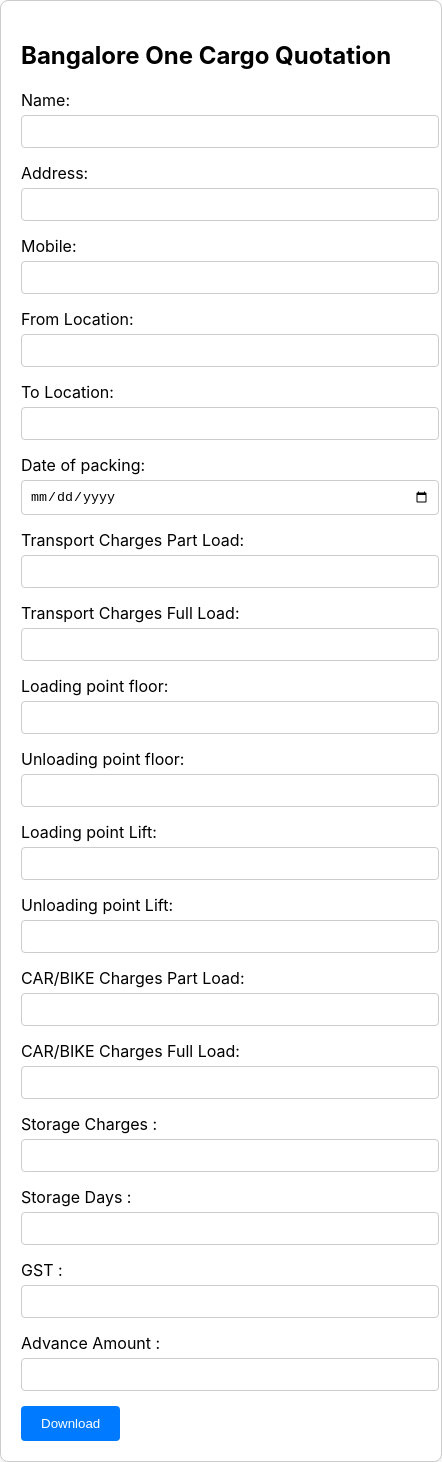
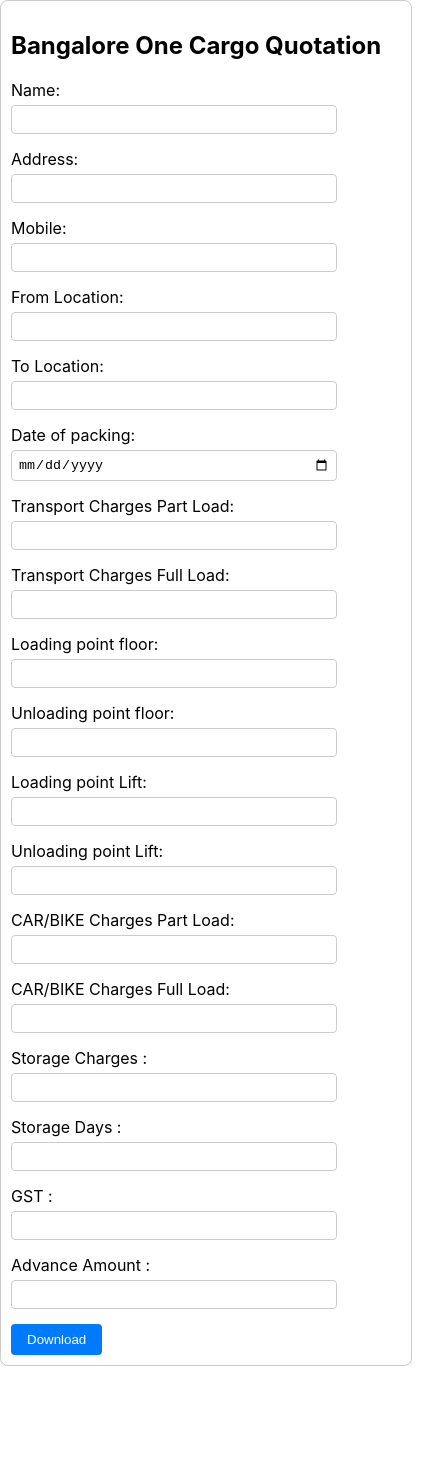
Before and after one commit to isyedtanzeem/Quotationmaker, a React (Create React App) app: page / in a window 390 px wide. Shown: the whole page, 442 px wide, since content can reach past the window. After the commit the page ends 1366 px from the top, so only its background shows below. Built offline with nearby package versions, Linux system fonts and the light colour scheme.

Commit message:
responsive

```diff
--- a/src/Pages/Form.css
+++ b/src/Pages/Form.css
@@ -1,3 +1,4 @@
+/* Default styles for the form container */
 .form-container {
   width: 400px;
   margin: 0 auto;
@@ -31,3 +32,22 @@
   border-radius: 4px;
   cursor: pointer;
 }
+
+/* Media query for smaller screens (adjust breakpoint as needed) */
+@media screen and (max-width: 768px) {
+  .form-container {
+    width: 100%;
+    max-width: 400px;
+    margin: 0 auto;
+    padding: 10px;
+  }
+
+  input {
+    width: 80%;
+    padding: 6px;
+  }
+
+  .submit-button {
+    padding: 8px 16px;
+  }
+}
```
Lines whose indentation alone changed are shown as unchanged.
